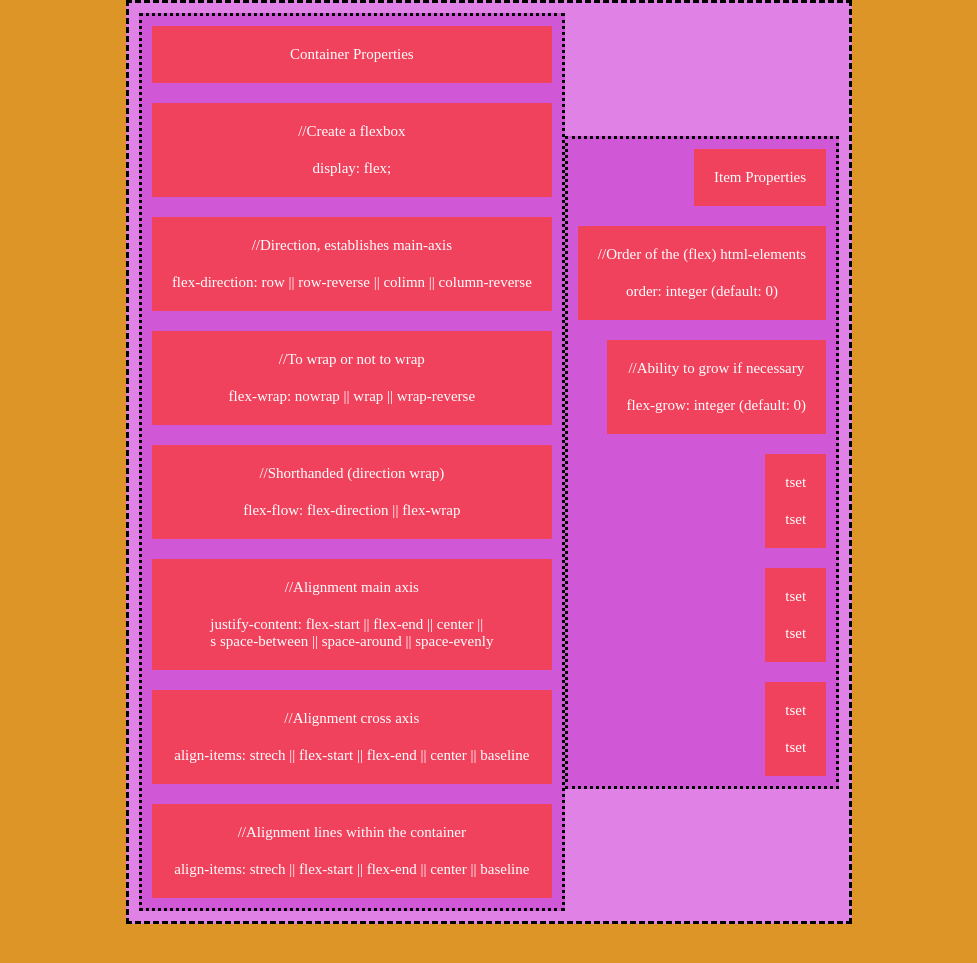
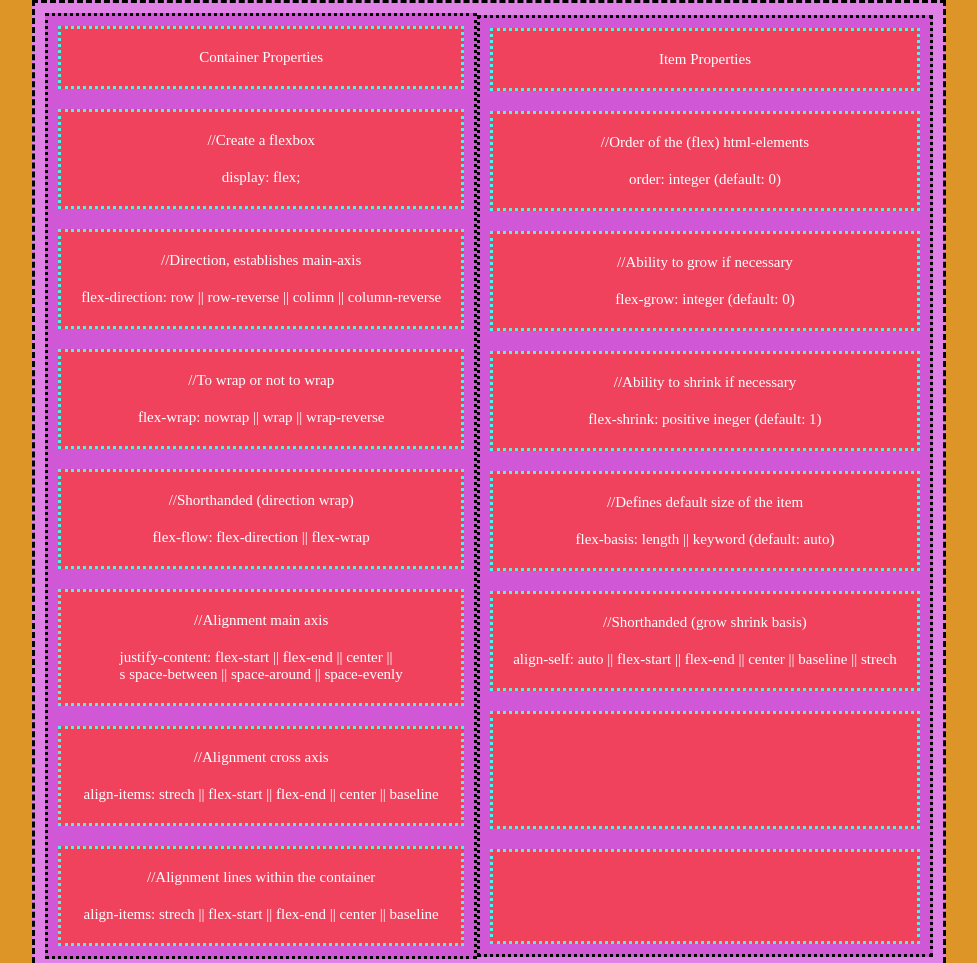
Before and after one commit to FunnyLolgamerYT/HTML-school-1, a plain HTML site: page Week 4/Sectie 7/index.html in a window 1280 px wide. Shown: the top 963 px of the page, without its empty margins (151-1128 px from the left). Before the commit the page ends 924 px from the top, so only its background shows below. Drawn offline with Linux system fonts and the light colour scheme.

Commit message:
sectie 7

```diff
--- a/Week 4/Sectie 7/Stylesheet.css
+++ b/Week 4/Sectie 7/Stylesheet.css
@@ -32,8 +32,8 @@
     background-color: #d058d6;
     display: flex;
     flex-direction: column;
-    align-items: flex-end;
-    justify-content: flex-end;
+
+    justify-content: space-between;
     border: dotted;
 
 }
@@ -64,6 +64,7 @@
     flex-direction: column;
     justify-content: space-around;
     align-items: center;
+    border: dotted #49f5ec ;
 }
 
 .item1 {
@@ -73,4 +74,5 @@
     background-color: #f1425d;
     display: flex;
     align-items: center;
+
 }
--- a/Week 4/Sectie 7/index.html
+++ b/Week 4/Sectie 7/index.html
@@ -59,17 +59,30 @@
                <div class="item1">flex-grow: integer (default: 0)</div>
              </div>
              <div class="item i1">
-               <div class="item1">tset</div>
-               <div class="item1">tset</div>
+               <div class="item1">//Ability to shrink if necessary</div>
+               <div class="item1">flex-shrink: positive ineger (default: 1)</div>
              </div>
              <div class="item i1">
-               <div class="item1">tset</div>
-               <div class="item1">tset</div>
+               <div class="item1">//Defines default size of the item</div>
+               <div class="item1">flex-basis: length || keyword (default: auto)</div>
              </div>
              <div class="item i1">
-               <div class="item1">tset</div>
-               <div class="item1">tset</div>
+               <div class="item1">//Shorthanded (grow shrink basis)</div>
+               <div class="item1">align-self: auto || flex-start || flex-end || center || baseline || strech</div>
              </div>
+             <div class="item i1">
+              <br>
+              <br>
+              <br>
+              <br>
+             </div>
+             <div class="item i1">
+              <br>
+              <br>
+              <br>
+             </div>
+             </div>
+
          </div>
        </div>
     </div>
```
